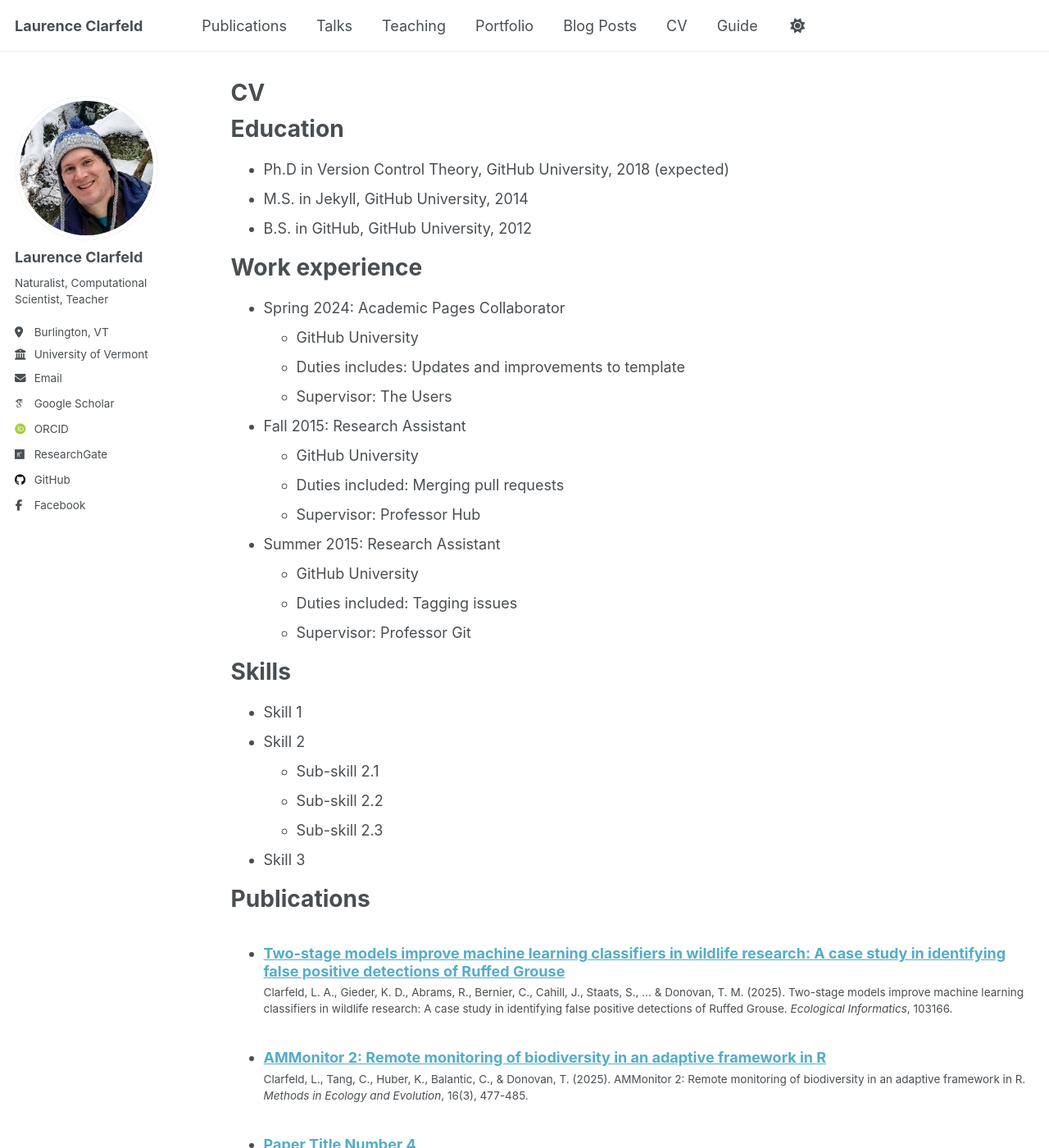
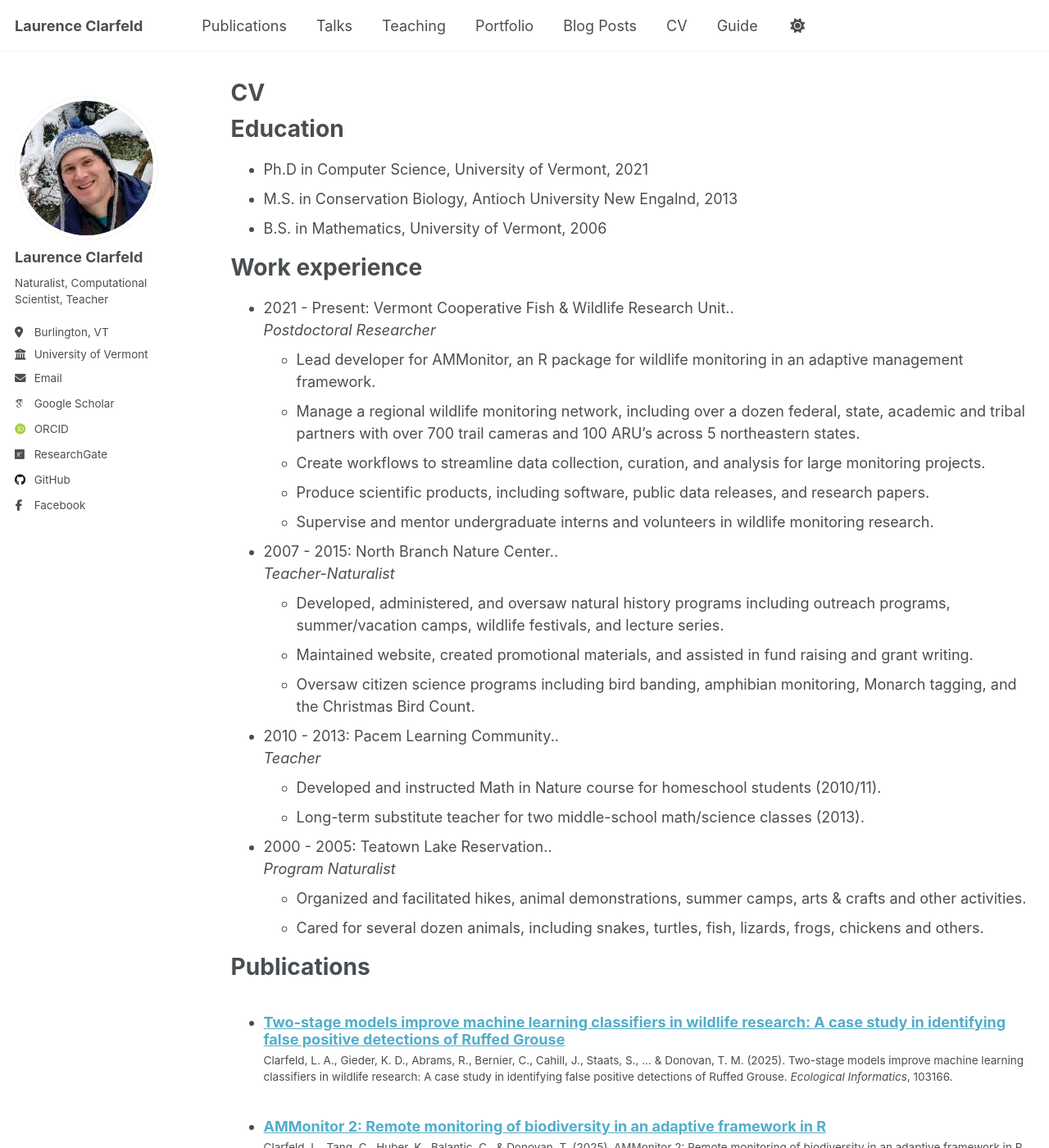
Before and after one commit to lclarfel/https-github.com-lclarfel, a Jekyll site: the page built from _pages/cv.md, in a window 1280 px wide and 1400 px high. Shown: the whole window at 82% size. Built offline with Jekyll 4.4.1, drawn with Linux system fonts in a browser that asks for light colours; some web fonts are replaced.

Commit message:
Update cv.md

```diff
--- a/_pages/cv.md
+++ b/_pages/cv.md
@@ -11,35 +11,35 @@ redirect_from:
 
 Education
 ======
-* Ph.D in Version Control Theory, GitHub University, 2018 (expected)
-* M.S. in Jekyll, GitHub University, 2014
-* B.S. in GitHub, GitHub University, 2012
+* Ph.D in Computer Science, University of Vermont, 2021
+* M.S. in Conservation Biology, Antioch University New Engalnd, 2013
+* B.S. in Mathematics, University of Vermont, 2006
 
 Work experience
 ======
-* Spring 2024: Academic Pages Collaborator
-  * GitHub University
-  * Duties includes: Updates and improvements to template
-  * Supervisor: The Users
-
-* Fall 2015: Research Assistant
-  * GitHub University
-  * Duties included: Merging pull requests
-  * Supervisor: Professor Hub
-
-* Summer 2015: Research Assistant
-  * GitHub University
-  * Duties included: Tagging issues
-  * Supervisor: Professor Git
-
-Skills
-======
-* Skill 1
-* Skill 2
-  * Sub-skill 2.1
-  * Sub-skill 2.2
-  * Sub-skill 2.3
-* Skill 3
+* 2021 - Present: Vermont Cooperative Fish & Wildlife Research Unit..
+*Postdoctoral Researcher*
+  * Lead developer for AMMonitor, an R package for wildlife monitoring in an adaptive management framework.
+  * Manage a regional wildlife monitoring network, including over a dozen federal, state, academic and tribal partners
+with over 700 trail cameras and 100 ARU’s across 5 northeastern states.
+  * Create workflows to streamline data collection, curation, and analysis for large monitoring projects.
+  * Produce scientific products, including software, public data releases, and research papers.
+  * Supervise and mentor undergraduate interns and volunteers in wildlife monitoring research.
+* 2007 - 2015: North Branch Nature Center..
+*Teacher-Naturalist*
+  * Developed, administered, and oversaw natural history programs including outreach programs, summer/vacation
+camps, wildlife festivals, and lecture series.
+  * Maintained website, created promotional materials, and assisted in fund raising and grant writing.
+  * Oversaw citizen science programs including bird banding, amphibian monitoring, Monarch tagging, and the
+Christmas Bird Count.
+* 2010 - 2013: Pacem Learning Community..
+*Teacher*
+  * Developed and instructed Math in Nature course for homeschool students (2010/11).
+  * Long-term substitute teacher for two middle-school math/science classes (2013).
+* 2000 - 2005: Teatown Lake Reservation..
+*Program Naturalist*
+  * Organized and facilitated hikes, animal demonstrations, summer camps, arts & crafts and other activities.
+  * Cared for several dozen animals, including snakes, turtles, fish, lizards, frogs, chickens and others.
 
 Publications
 ======
```
